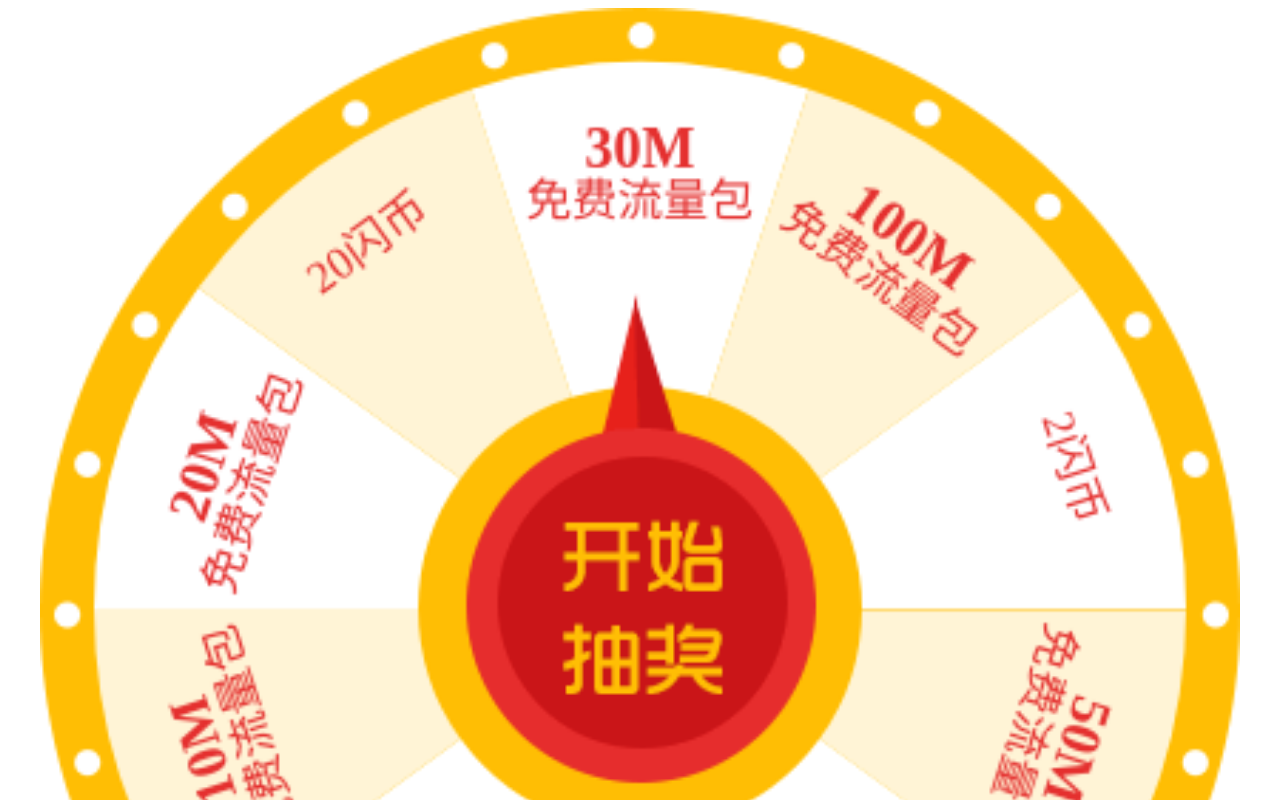
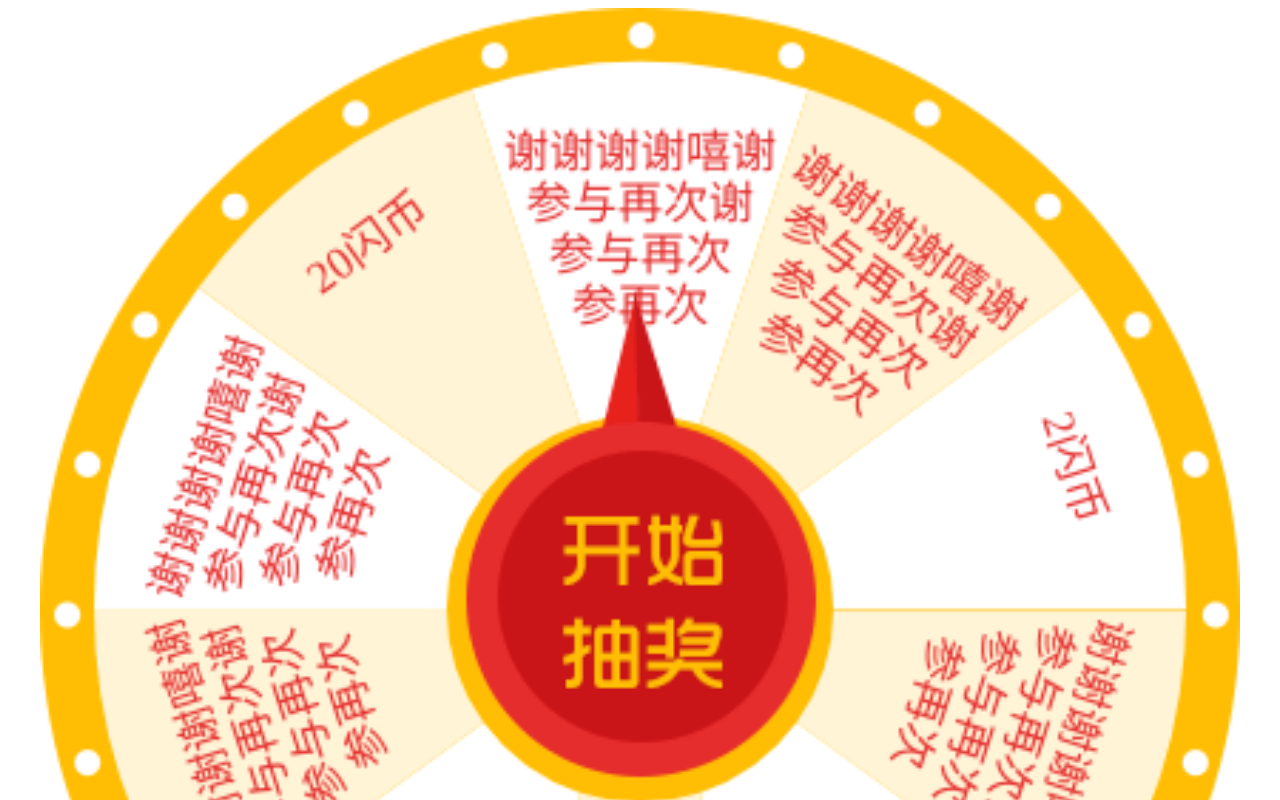
Before and after one commit to peakcary/web, a plain HTML site: page js/luckydraw/index.html in a window 1280 px wide. Shown: the top 800 px of the page. Drawn offline with Linux system fonts and the light colour scheme.

Commit message:
update lucky draw

```diff
--- a/js/luckydraw/index.css
+++ b/js/luckydraw/index.css
@@ -27,5 +27,5 @@
   width: 31.5%;
   height: 42.5%;
   left: 34.6%;
-  top: 23%;
+	top: 22.5%;
 }
--- a/js/luckydraw/index.js
+++ b/js/luckydraw/index.js
@@ -9,7 +9,7 @@ $(function () {
 		colors: [],					//大转盘奖品区块对应背景颜色
 		outsideRadius: 192,			//大转盘外圆的半径
 		textRadius: 155,				//大转盘奖品位置距离圆心的距离
-		insideRadius: 78,			//大转盘内圆的半径
+		insideRadius: 68,			//大转盘内圆的半径
 		startAngle: 0,				//开始角度
 		bRotate: false				//false:停止;ture:旋转
 	};
@@ -29,7 +29,7 @@ $(function () {
 		$('#wheelcanvas').stopRotate();
 		$('#wheelcanvas').rotate({
 			angle: 0,
-			animateTo: angles + 1800,
+			animateTo: angles + 2520,
 			duration: 8000,
 			callback: function () {
 				alert(txt);
@@ -45,7 +45,7 @@ $(function () {
 		// var item = rnd(1, turnplate.restaraunts.length);
 		// //奖品数量等于10,指针落在对应奖品区域的中心角度[252, 216, 180, 144, 108, 72, 36, 360, 324, 288]
 		// rotateFn(item, turnplate.restaraunts[item - 1]);
-var item=10;
+		var item = 10;
 		switch (item) {
 			case 1:
 				rotateFn(1, turnplate.restaraunts[0]);
@@ -97,7 +97,7 @@ function drawTurnplate(turnplate) {
 	$('#wheelcanvas').attr('height', turnplate.wh + 'px');
 
 	//动态添加大转盘的奖品与奖品区域背景颜色
-	turnplate.restaraunts = ["50M免费流量包", "10闪币", "谢谢参与", "5闪币", "10M免费流量包", "20M免费流量包", "20闪币 ", "30M免费流量包", "100M免费流量包", "2闪币"];
+	turnplate.restaraunts = ["50M免费流量包免费流量", "10闪币", "谢谢参与", "5闪币", "10M免费流量包", "20M免费流量包", "20闪币 ", "30M免费流量包", "100M免费流量包", "2闪币"];
 	turnplate.colors = ["#FFF4D6", "#FFFFFF", "#FFF4D6", "#FFFFFF", "#FFF4D6", "#FFFFFF", "#FFF4D6", "#FFFFFF", "#FFF4D6", "#FFFFFF"];
 
 	var canvas = document.getElementById('wheelcanvas');
@@ -127,30 +127,51 @@ function drawTurnplate(turnplate) {
 			//----绘制奖品开始----
 			ctx.fillStyle = "#E5302F";
 			var text = turnplate.restaraunts[i];
-			var line_height = 17;
+			var line_height = 18;
 			//translate方法重新映射画布上的 (0,0) 位置
 			ctx.translate(turnplate.wh / 2 + Math.cos(angle + arc / 2) * turnplate.textRadius, turnplate.wh / 2 + Math.sin(angle + arc / 2) * turnplate.textRadius);
 
 			//rotate方法旋转当前的绘图
 			ctx.rotate(angle + arc / 2 + Math.PI / 2);
 
+
 			/** 下面代码根据奖品类型、奖品名称长度渲染不同效果，如字体、颜色、图片效果。(具体根据实际情况改变) **/
 			if (text.indexOf("M") > 0) {//流量包
-				var texts = text.split("M");
-				for (var j = 0; j < texts.length; j++) {
-					ctx.font = j == 0 ? 'bold 20px Microsoft YaHei' : '16px Microsoft YaHei';
-					if (j == 0) {
-						ctx.fillText(texts[j] + "M", -ctx.measureText(texts[j] + "M").width / 2, j * line_height);
-					} else {
-						ctx.fillText(texts[j], -ctx.measureText(texts[j]).width / 2, j * line_height);
-					}
-				}
-			} else if (text.indexOf("M") == -1 && text.length > 6) {//奖品名称长度超过一定范围
-				text = text.substring(0, 6) + "||" + text.substring(6);
-				var texts = text.split("||");
-				for (var j = 0; j < texts.length; j++) {
-					ctx.fillText(texts[j], -ctx.measureText(texts[j]).width / 2, j * line_height);
-				}
+				var text1="谢谢谢谢嘻谢";
+				ctx.fillText(text1, -ctx.measureText(text1).width / 2,  0);
+
+				var text2="参与再次谢";
+				ctx.fillText(text2, -ctx.measureText(text2).width / 2,  line_height);
+
+				var text3="参与再次";
+				ctx.fillText(text3, -ctx.measureText(text3).width / 2,  2*line_height);
+
+
+				var text4="参再次";
+				ctx.fillText(text4, -ctx.measureText(text4).width / 2,  3*line_height);
+
+				// var texts = text.split("M");
+
+				// for (var j = 0; j < texts.length; j++) {
+				// 	ctx.font = j == 0 ? 'bold 20px Microsoft YaHei' : '16px Microsoft YaHei';
+				// 	if (j == 0) {
+				// 		ctx.fillText(texts[j] + "M", -ctx.measureText(texts[j] + "M").width / 2, j * line_height);
+				// 	} else {
+				// 		ctx.fillText(texts[j], -ctx.measureText(texts[j]).width / 2, j * line_height);
+				// 	}
+				// }
+			} else if (text.indexOf("M") == -1 && text.length > 10) {//奖品名称长度超过一定范围
+				// text = text.substring(0, 3) + "||" + text.substring(3, 10) + "||" + text.substring(10);
+				// var texts = text.split("||");
+				// for (var j = 0; j < texts.length; j++) {
+				// 	ctx.fillText(texts[j], -ctx.measureText(texts[j]).width / 2, j * line_height);
+				// }
+			} else if (text.indexOf("M") == -1 && text.length > 6 && text.length < 10) {//奖品名称长度超过一定范围
+				// text = text.substring(0, 6) + "||" + text.substring(6);
+				// var texts = text.split("||");
+				// for (var j = 0; j < texts.length; j++) {
+				// 	ctx.fillText(texts[j], -ctx.measureText(texts[j]).width / 2, j * line_height);
+				// }
 			} else {
 				//在画布上绘制填色的文本。文本的默认颜色是黑色
 				//measureText()方法返回包含一个对象，该对象包含以像素计的指定字体宽度
```
